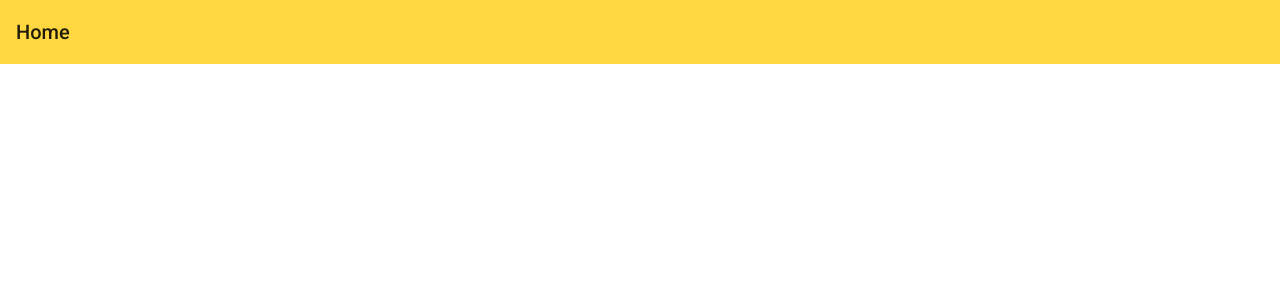
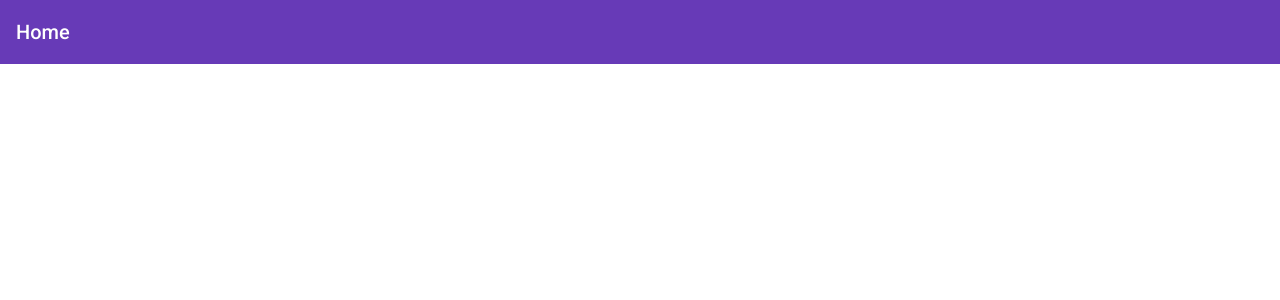
Before and after one commit to shakami/base, an Angular app: page / in a window 1280 px wide. Shown: the top 300 px of the page. Built offline with nearby package versions, Linux system fonts and the light colour scheme.

Commit message:
update navbar

```diff
--- a/src/app/app.component.html
+++ b/src/app/app.component.html
@@ -1,3 +1,3 @@
-<mat-toolbar color="accent">
+<mat-toolbar color="primary">
   <span>Home</span>
 </mat-toolbar>
```
